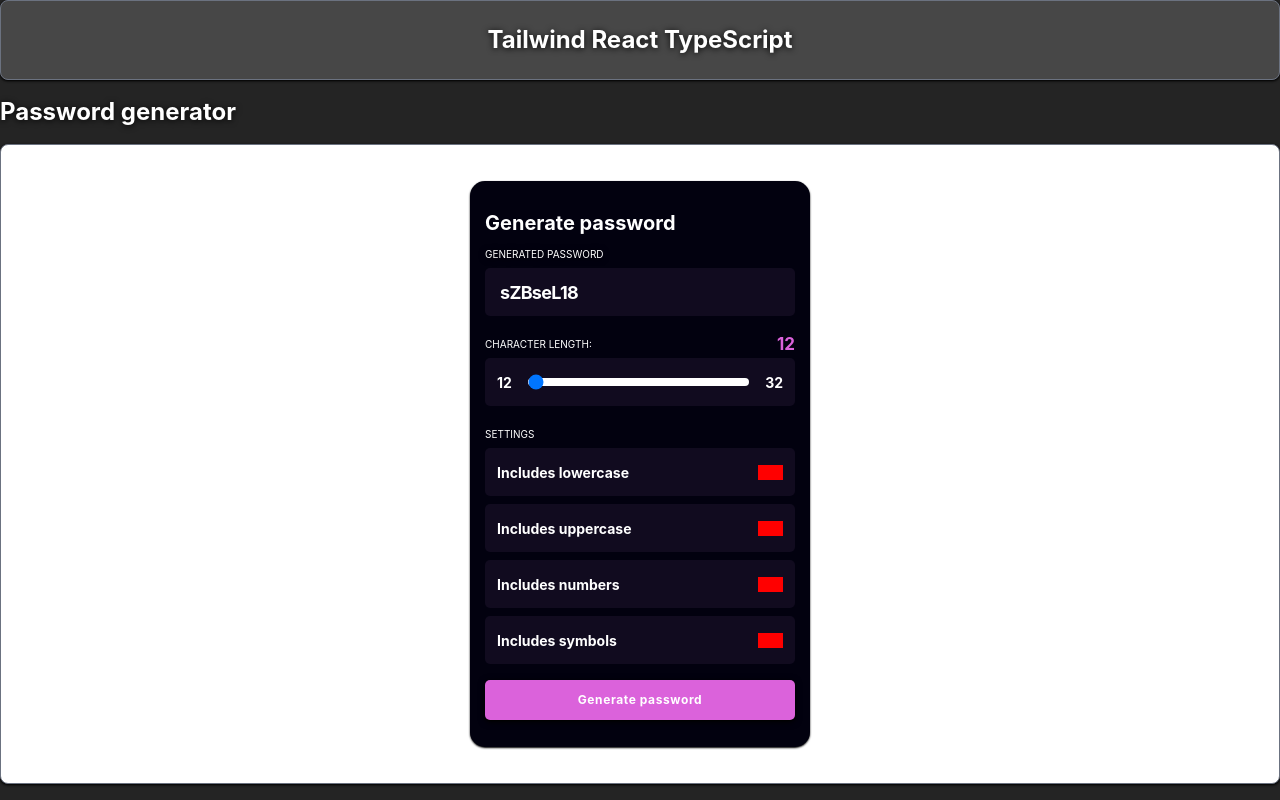
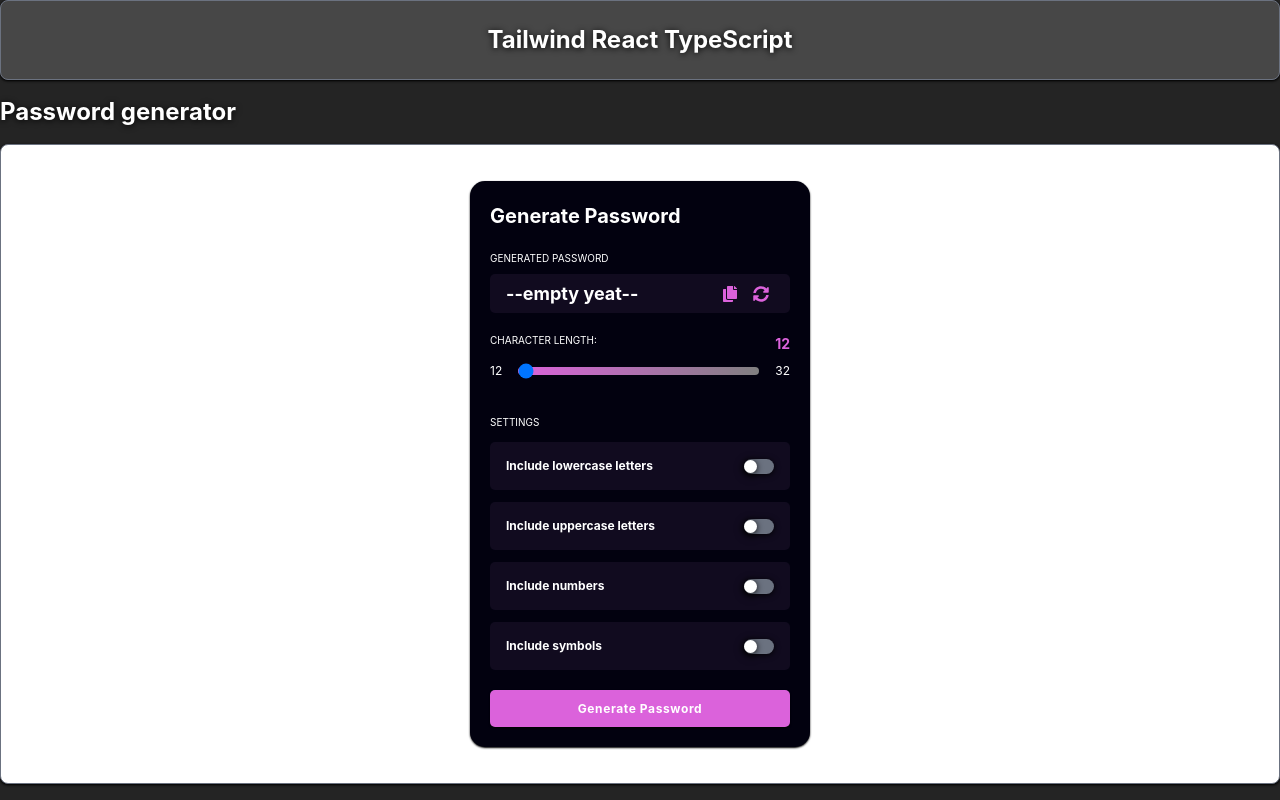
Before and after one commit to kozzztia/tailwind, a React (Vite) app: page / in a window 1280 px wide. Built offline with nearby package versions, Linux system fonts and the light colour scheme.

Commit message:
generator function / buffercoppy

```diff
--- a/src/components/PasswordGenerator/PasswordGenerator.tsx
+++ b/src/components/PasswordGenerator/PasswordGenerator.tsx
@@ -1,13 +1,16 @@
-import React from "react"
+import React from "react";
+import { filters } from "./consts";
+import { FaCopy, FaSyncAlt } from "react-icons/fa";
+import { generatePassword } from "./helper";
 
 const PasswordGenerator = () => {
-    const [pass, setPass] = React.useState<string>("sZBseL18");
+    const [password, setPassword] = React.useState<string>("--empty yeat--");
     const [length, setLength] = React.useState<number>(12);
     const [settings, setSettings] = React.useState<{
-        lowercase: boolean,
-        uppercase: boolean,
-        numbers: boolean,
-        symbols: boolean
+        lowercase: boolean;
+        uppercase: boolean;
+        numbers: boolean;
+        symbols: boolean;
     }>({
         lowercase: false,
         uppercase: false,
@@ -15,119 +18,106 @@ const PasswordGenerator = () => {
         symbols: false,
     });
 
-    const lengthHandler = (value: number) => {
-        setLength(value);
+    const toggleSetting = (key: keyof typeof settings) => {
+        setSettings((prev) => ({ ...prev, [key]: !prev[key] }));
     };
 
-    const settingsHandler = (key: string) => {
-        setSettings((prev) => {
-            return {
-                ...prev,
-                [key]: !prev[key as keyof typeof prev],
-            };
-        })
-    };
+    const generatorHandler = () => {
+        const generatedPassword = generatePassword(length, settings);
+        setPassword(generatedPassword);
+    }
+
+    const copyPassword = () => {
+        navigator.clipboard.writeText(password);
+        setPassword('--Copied--')
+    }
 
     return (
-        <div
-            className="w-[340px] h-[566px] flex flex-col justify-start items-center rounded-[15px]
-      px-[15px] py-[27px] bg-[#02010f] shadow-sm shadow-black"
+        <div className="w-[340px] h-[566px] flex flex-col justify-start items-center rounded-[15px] bg-[#02010f] shadow-sm shadow-black p-5">
+            <h4 className="w-full text-[20px] font-bold text-white mb-5">Generate Password</h4>
+            <PassViewer password={password} generate={generatorHandler} copy={copyPassword} />
+            <LengthSlider length={length} setLength={setLength} />
+            <SettingsPanel settings={settings} toggleSetting={toggleSetting} />
+            <button
+                onClick={generatorHandler}
+                className="w-full h-[40px] rounded-[5px] bg-[#db62db] text-[12px] font-bold text-white mt-auto shadow-sm shadow-black tracking-wider flex items-center justify-center"
             >
-            <h4 className="w-full text-[20px] font-bold text-white">Generate password</h4>
-
-            <PassWiever pass={pass} />
-
-            <Length num={length} setNum={lengthHandler} />
-
-            <Settings settings={settings} setSettings={settingsHandler} />
-
-            <button
-                onClick={() => setPass("password")}
-                className="w-full h-[40px] rounded-[5px] bg-[#db62db] flex justify-center items-center drop-shadow
-                  text-[12px] font-bold text-white mt-auto shadow-sm shadow-black tracking-wider"
-            >
-                Generate password
+                Generate Password
             </button>
         </div>
     );
 };
 
-export default PasswordGenerator;
-
-
-const PassWiever = ({ pass }: { pass: string }) => {
-    return (
-        <div className="w-full h-[68px]  mt-[10px] flex flex-col">
-            <h4
-                className="text-[10px] font-normal text-white uppercase leading-3 drop-shadow">
-                Generated Password
-            </h4>
-            <div
-                className="text-[18px] font-bold text-white rounded-[5px] bg-[#110b1f] w-full h-full flex justify-start items-center mt-2 px-[15px] tracking-[-.7px]">
-                {pass}
-            </div>
-        </div>
-    )
-}
-
-const Length = ({ num, setNum }: { num: number; setNum: (value: number) => void }) => {
-    const [min, max] = [12, 32];
-    return (
-        <div className="w-full h-[68px] flex flex-col mt-[22px]">
-            <h4
-                className="text-[10px] font-normal text-white uppercase leading-3
-                      flex items-center"
+const PassViewer = ({ password, generate, copy}: { password: string, generate: ()=> void, copy: () => void }) => (
+    <div className="w-full h-[68px] flex flex-col mb-5">
+        <h4 className="text-[10px] font-normal text-white uppercase mb-2">Generated Password</h4>
+        <div className="text-[18px] font-bold text-white bg-[#110b1f] w-full h-full rounded-[5px] flex items-center px-4">
+            <span className="truncate">{password}</span>
+            < button className="text-[16px] font-bold text-[#db62db] ml-auto p-[5px]"
+                onClick={copy}
             >
-                Character length:
-                <span className="ml-auto text-[17px] font-bold text-[#db62db]">{num}</span>
-            </h4>
-            <div
-                className="text-[14px] font-bold text-white rounded-[5px] bg-[#110b1f] w-full h-full flex justify-between items-center mt-2 px-[12px] gap-4"
+                <FaCopy />
+            </button>
+            < button className="text-[16px] font-bold text-[#db62db] ml-[5px] p-[5px]"
+            onClick={generate}
             >
-                <span>{min}</span>
-                <input
-                    type="range"
-                    value={num}
-                    min={min}
-                    max={max}
-                    onChange={(e) => setNum(Number(e.target.value))}
-                    className="w-full h-2 rounded-lg appearance-none cursor-pointer range-sm"
-                />
-                <span>{max}</span>
+                <FaSyncAlt />
+            </button>
         </div>
     </div>
 );
-};
 
-const Settings = ({ settings, setSettings }: { settings: { lowercase: boolean, uppercase: boolean, numbers: boolean, symbols: boolean }, setSettings: (key: string) => void }) => {
-    const values = Object.keys(settings);
-    return (
-        <div className="w-full h-auto flex flex-col mt-[22px]">
-            <h4
-                className="text-[10px] font-normal text-white uppercase leading-3
-                      flex items-center">
-                Settings
+const LengthSlider = ({ length, setLength }: { length: number; setLength: (value: number) => void }) => (
+    <div className="w-full h-[68px] flex flex-col mb-5">
+        <h4 className="text-[10px] font-normal text-white uppercase flex justify-between mb-2">
+            Character Length: <span className="text-[#db62db] font-bold text-[14px]">{length}</span>
         </h4>
-            {
-                values.map((item) => (
-                    <div key = {item}
-                        className="text-[14px] font-bold text-white rounded-[5px] bg-[#110b1f] w-full h-[48px] flex justify-between items-center mt-2 px-[12px] gap-4">
-                        <span>
-                            Includes {item}
-                        </span>
-                        <Checkbox handler={() => setSettings(item)} checked={settings[item as keyof typeof settings]}/>
+        <div className="flex items-center space-x-4">
+            <span className="text-white text-[12px]">12</span>
+            <input
+                type="range"
+                min={12}
+                max={32}
+                value={length}
+                onChange={(e) => setLength(Number(e.target.value))}
+                className="w-full h-2 bg-gradient-to-r from-[#db62db] to-[gray] rounded-lg cursor-pointer appearance-none focus:outline-none"
+            />
+            <span className="text-white text-[12px]">32</span>
         </div>
-                ))
-            }
     </div>
 );
-};
 
+const SettingsPanel = ({
+    settings,
+    toggleSetting,
+}: {
+    settings: { lowercase: boolean; uppercase: boolean; numbers: boolean; symbols: boolean };
+    toggleSetting: (key: keyof typeof settings) => void;
+}) => (
+    <div className="w-full flex flex-col space-y-3 mb-5">
+        <h4 className="text-[10px] font-normal text-white uppercase">Settings</h4>
+        {filters.map(({ id, value, text }) => (
+            <SettingToggle
+                key={id}
+                label={`Include ${text}`}
+                checked={settings[value as keyof typeof settings]}
+                onChange={() => toggleSetting(value as keyof typeof settings)}
+            />
+        ))}
+    </div>
+);
 
-const Checkbox = ({ handler, checked }: { handler: () => void, checked: boolean }) => {
-    return (
-        <label className={`w-[25px] h-[15px] ${checked ? "bg-[#db62db]" : "bg-[red]"}`}>
-            <input type="checkbox" className="hidden" onChange={handler} />
+const SettingToggle = ({ label, checked, onChange }: { label: string; checked: boolean; onChange: () => void }) => (
+    <div className="flex justify-between items-center bg-[#110b1f] h-[48px] px-4 rounded-[5px] text-white font-bold">
+        <span className="text-[12px]">{label}</span>
+        <label className={`w-[30px] h-[15px] flex items-center rounded-full cursor-pointer drop-shadow ${checked ? "bg-[#db62db]" : "bg-gray-500"}`}>
+            <input type="checkbox" checked={checked} onChange={onChange} className="hidden" />
+            <div
+                className={`w-[13px] h-[13px] bg-white rounded-full transform transition-transform  drop-shadow ${checked ? "translate-x-[17px]" : "translate-x-0"
+                    }`}
+            />
         </label>
-    )
-}
+    </div>
+);
+
+export default PasswordGenerator;
--- /dev/null
+++ b/src/components/PasswordGenerator/consts.ts
@@ -0,0 +1,22 @@
+export const  filters  = [
+    {
+        id: 1,
+        value: "lowercase",
+        text: "lowercase letters"
+    },
+    {
+        id: 2,
+        value: "uppercase",
+        text: "uppercase letters"
+    },
+    {
+        id: 3,
+        value: "numbers",
+        text: "numbers"
+    },
+    {
+        id: 4,
+        value:"symbols",
+        text: "symbols"
+    }
+];
--- /dev/null
+++ b/src/components/PasswordGenerator/helper.ts
@@ -0,0 +1,22 @@
+export const generatePassword = (length: number, settings: { lowercase: boolean; uppercase: boolean; numbers: boolean; symbols: boolean }) => {
+    const lowercaseChars = "abcdefghijklmnopqrstuvwxyz";
+    const uppercaseChars = "ABCDEFGHIJKLMNOPQRSTUVWXYZ";
+    const numberChars = "0123456789";
+    const symbolChars = "!@#$%^&*()_+-=[]{}|;:,.<>?";
+
+    let chars = "";
+    if (settings.lowercase) chars += lowercaseChars;
+    if (settings.uppercase) chars += uppercaseChars;
+    if (settings.numbers) chars += numberChars;
+    if (settings.symbols) chars += symbolChars;
+
+    let newPassword = "";
+    for (let i = 0; i < length; i++) {
+      const randomIndex = Math.floor(Math.random() * chars.length);
+      newPassword += chars.charAt(randomIndex);
+    }
+    if(newPassword.length === 0){
+      newPassword = "--insetr settings--"
+    }
+    return newPassword;
+  };
```
Lines whose indentation alone changed are shown as unchanged.
